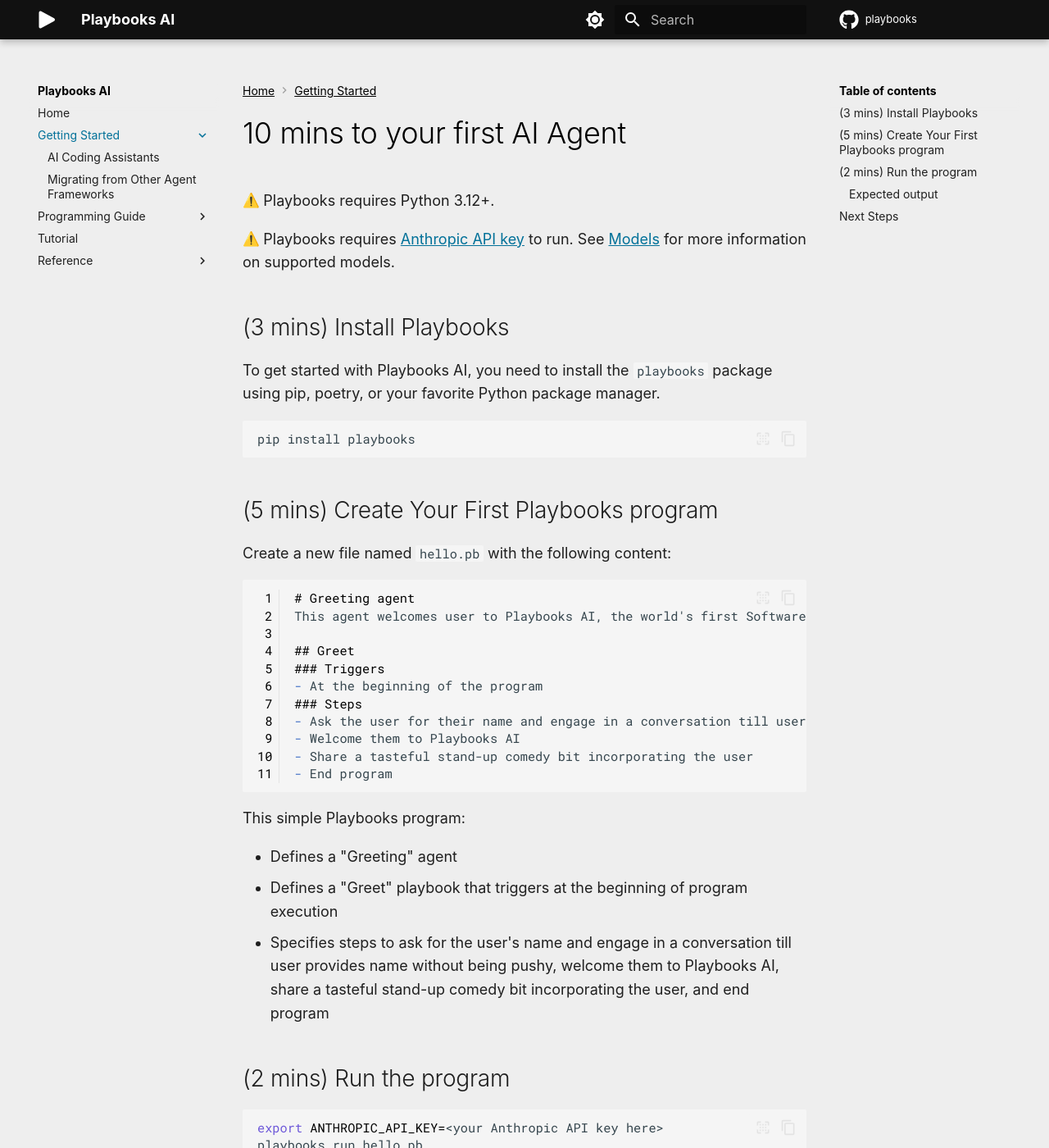
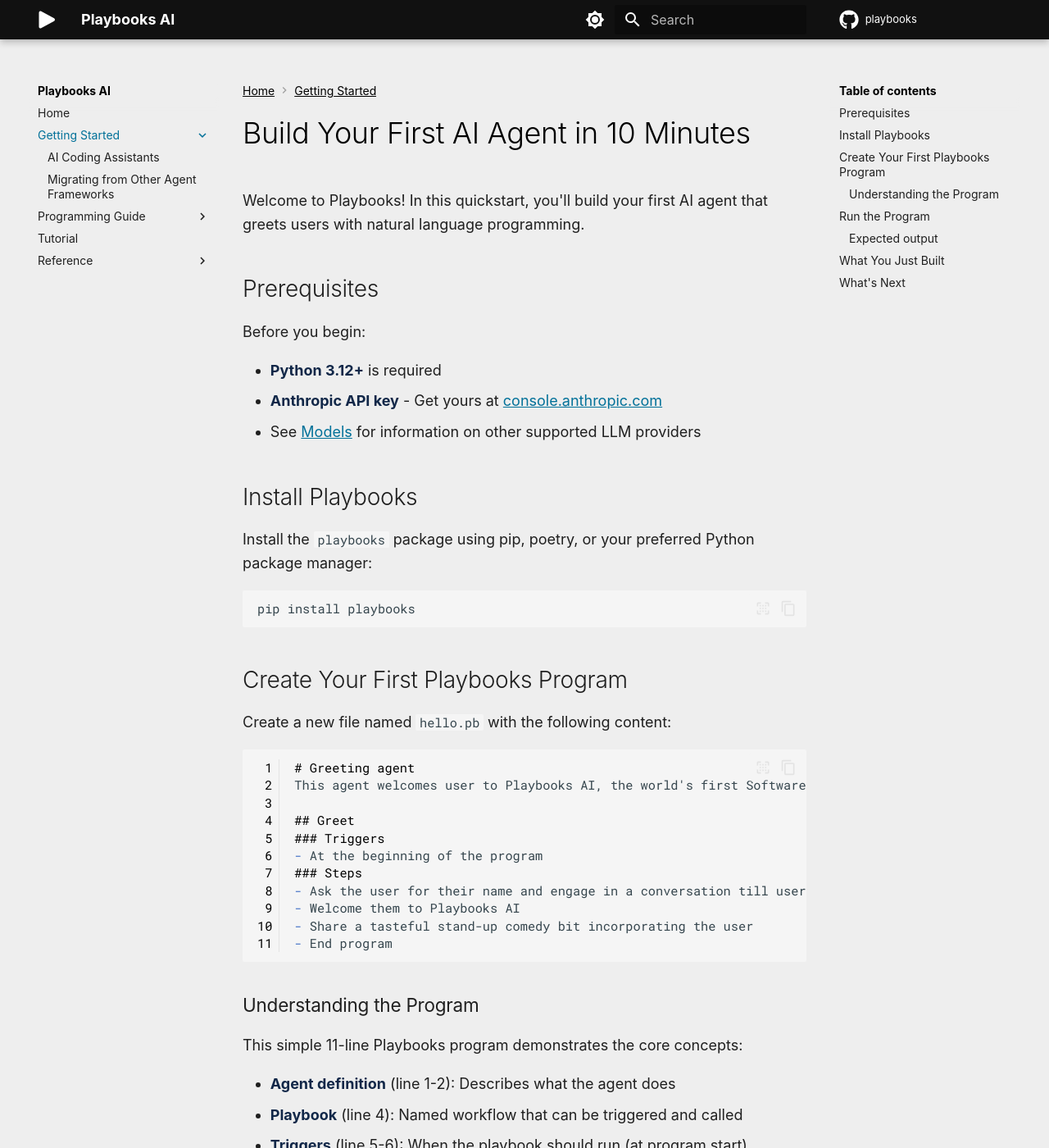
Before and after one commit to playbooks-ai/playbooks-docs, an MkDocs documentation site: the page built from docs/getting-started/index.md, in a window 1280 px wide and 1400 px high. Shown: the whole window at 82% size. Built offline with MkDocs 1.6.1 and Material for MkDocs 9.7.7, drawn with Linux system fonts in a browser that asks for light colours; emoji names are drawn with the system emoji font; some web fonts are replaced; comment, search, counter and statistics services are not loaded; some of the changed text lies outside the part shown.

````diff
--- a/docs/getting-started/index.md
+++ b/docs/getting-started/index.md
@@ -1,18 +1,24 @@
-# 10 mins to your first AI Agent
+# Build Your First AI Agent in 10 Minutes
 
-:warning: Playbooks requires Python 3.12+.
+Welcome to Playbooks! In this quickstart, you'll build your first AI agent that greets users with natural language programming.
 
-:warning: Playbooks requires [Anthropic API key](https://console.anthropic.com/settings/keys) to run. See [Models](../reference/models.md) for more information on supported models.
+## Prerequisites
 
-## (3 mins) Install Playbooks
+Before you begin:
 
-To get started with Playbooks AI, you need to install the `playbooks` package using pip, poetry, or your favorite Python package manager.
+- **Python 3.12+** is required
+- **Anthropic API key** - Get yours at [console.anthropic.com](https://console.anthropic.com/settings/keys)
+- See [Models](../reference/models.md) for information on other supported LLM providers
 
-```
+## Install Playbooks
+
+Install the `playbooks` package using pip, poetry, or your preferred Python package manager:
+
+```bash
 pip install playbooks
 ```
 
-## (5 mins) Create Your First Playbooks program
+## Create Your First Playbooks Program
 
 Create a new file named `hello.pb` with the following content:
 
@@ -30,18 +36,32 @@ This agent welcomes user to Playbooks AI, the world's first Software 3.0 tech st
 - End program
 ```
 
-This simple Playbooks program:
+### Understanding the Program
 
-- Defines a "Greeting" agent
-- Defines a "Greet" playbook that triggers at the beginning of program execution
-- Specifies steps to ask for the user's name and engage in a conversation till user provides name without being pushy, welcome them to Playbooks AI, share a tasteful stand-up comedy bit incorporating the user, and end program
+This simple 11-line Playbooks program demonstrates the core concepts:
 
-## (2 mins) Run the program
+- **Agent definition** (line 1-2): Describes what the agent does
+- **Playbook** (line 4): Named workflow that can be triggered and called
+- **Triggers** (line 5-6): When the playbook should run (at program start)
+- **Steps** (line 7-11): Natural language instructions executed by the LLM
+
+Notice how readable this is – business users can understand exactly what the agent will do without knowing any code!
+
+## Run the Program
+
+Set your API key and run the program:
 
 ```bash
 export ANTHROPIC_API_KEY=<your Anthropic API key here>
 playbooks run hello.pb
 ```
+
+The Playbooks runtime will:
+
+1. **Compile** your `.pb` file to Playbooks Assembly Language (`.pbasm`)
+2. **Load** the compiled program
+3. **Execute** the steps, with the LLM following your natural language instructions
+4. **Handle** the conversation interactively in your terminal
 
 ### Expected output
 YMMV, but here's how it went for me. BTW, I take no responsibility for the AI's weak sense of humor:
@@ -71,10 +91,53 @@ GreetingAgent: Wonderful to meet you, Amol! Welcome to Playbooks AI - you're abo
 GreetingAgent: So Amol walks into Playbooks AI... and the system says 'Welcome! You look like someone who's ready to revolutionize software!' Amol replies, 'How can you tell?' The system says, 'Well, you're here talking to an AI that just executed english instructions like a program - that's either revolutionary thinking or you're really lost!' But seriously Amol, you've got great timing - you're witnessing the birth of Software 3.0 where even my jokes are technically part of the program execution!
 ```
 
-## Next Steps
+## What You Just Built
 
-- **Learn the language**: [Programming Guide](../programming-guide/index.md) - Comprehensive guide to writing effective Playbooks programs
-- **Accelerate development**: [Writing with AI Assistants](ai-assistants.md) - Configure AI coding assistants for optimal Playbooks code generation
-- **Migrate existing code**: [Migrating from Other Frameworks](migrating.md) - Convert from LangGraph, CrewAI, AutoGen, and other frameworks
-- **Hands-on learning**: [Tutorials](../tutorials/index.md) - Step-by-step examples
-- **Deep dive**: [Reference Documentation](../reference/index.md) - Detailed technical information
+You've created a working AI agent using natural language programming. Here's what makes this different:
+
+- **High-level thinking**: You described what the agent should do, not how to do it. No orchestration code, just behavior specification.
+- **Natural exception handling**: The LLM will handle edge cases gracefully without explicit code for every contingency.
+- **Readable by everyone**: Stakeholders can review and approve the agent's behavior directly - it's just natural language.
+- **Verifiable execution**: Unlike prompt engineering, the runtime guarantees your steps execute in order. You can debug with breakpoints in VSCode.
+
+## What's Next
+
+<div class="grid cards" markdown>
+
+- :material-book-open-variant: **Programming Guide**
+
+    Learn the Playbooks language and framework
+
+    [Read the guide →](../programming-guide/index.md)
+
+- :material-school: **Tutorials**
+
+    Build real agents with step-by-step examples
+
+    [Try the tutorials →](../tutorials/index.md)
+
+- :material-play: **vs Traditional Frameworks**
+
+    See how Playbooks differs from LangGraph, CrewAI, AutoGen
+
+    [Compare approaches →](../reference/playbooks-traditional-comparison.md)
+
+- :material-microsoft-visual-studio-code: **Using AI Coding Assistants**
+
+    Write Playbooks programs using Claude, Cursor, or GitHub Copilot
+
+    [Configure assistants →](ai-assistants.md)
+
+- :material-swap-horizontal: **Migrating from Other Frameworks**
+
+    Convert existing agents to Playbooks
+
+    [Migration guide →](migrating.md)
+
+- :material-code-json: **Reference**
+
+    Complete technical documentation
+
+    [Browse docs →](../reference/index.md)
+
+</div>
````
Also changed, not shown: docs/getting-started/ai-assistants.md (+2 -1 lines), docs/getting-started/migrating.md (+1 -1 lines), docs/index.md (+118 -41 lines), docs/programming-guide/index.md (+14 -5 lines).
